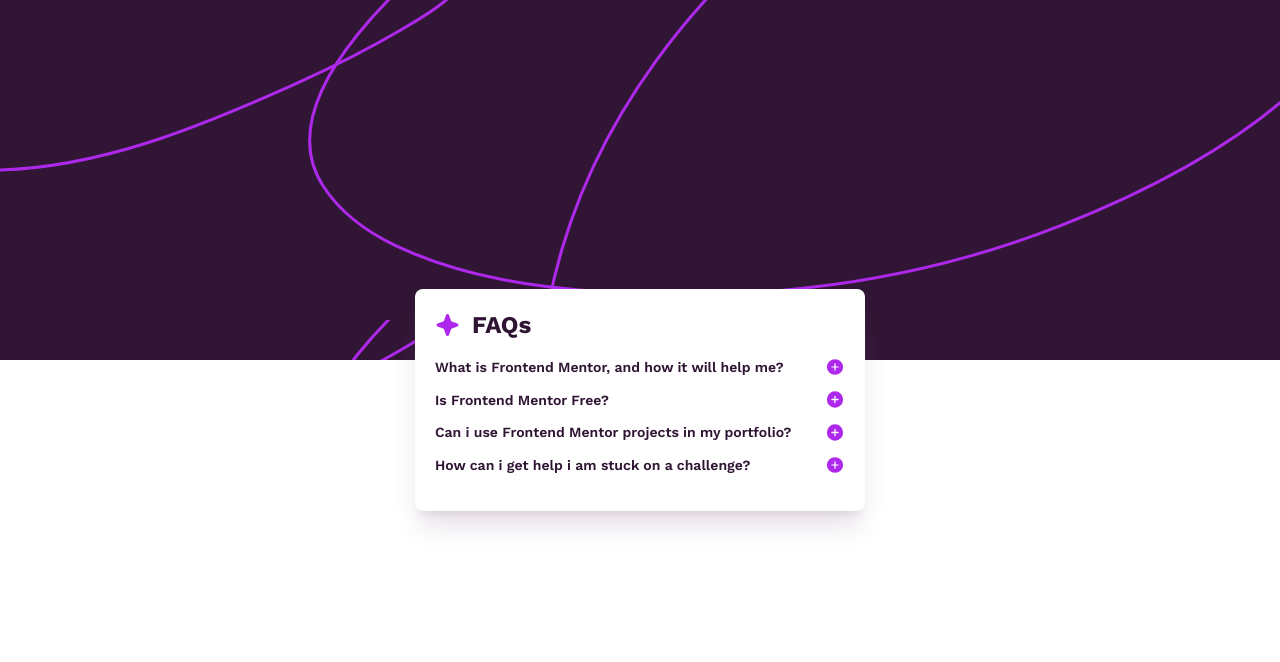
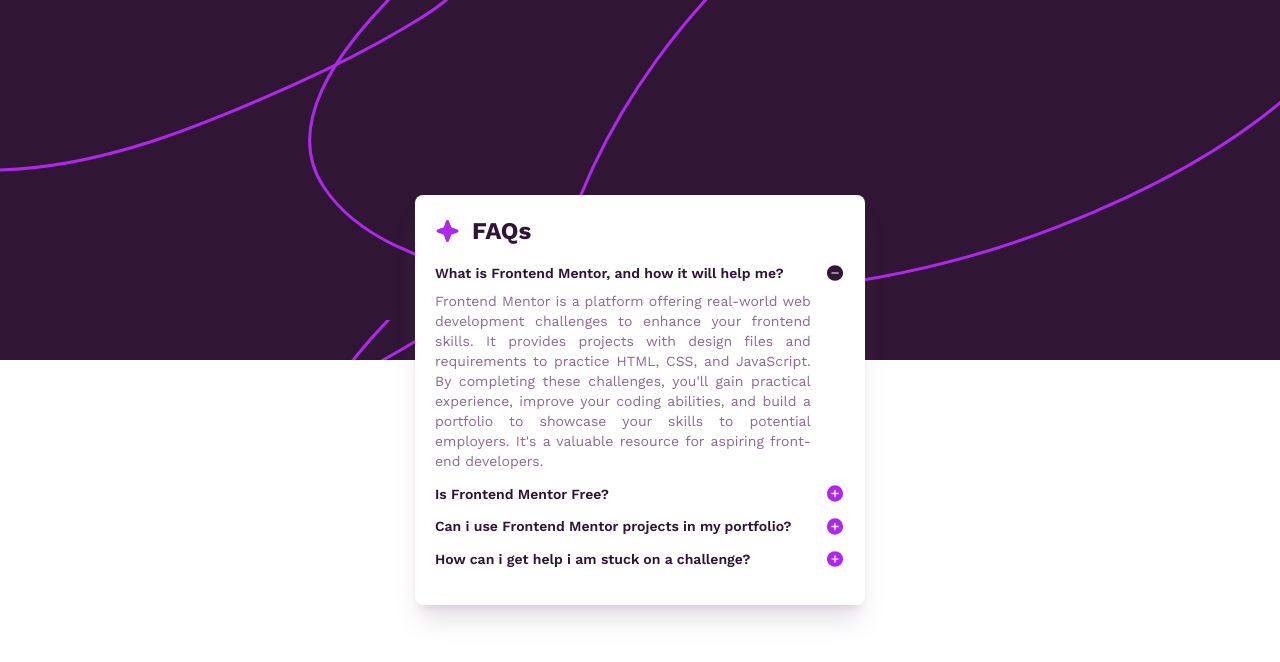
Before and after one commit to w3Scribe/FM04, a Next.js app: page / in a window 1280 px wide. Both pictures are taken after a click on the button "What is Frontend Mentor, and how it will help me?". Shown: the top 662 px of the page. Built offline with nearby package versions, Linux system fonts and the light colour scheme.

Commit message:
testing diamention on vercel live

```diff
--- a/src/app/page.tsx
+++ b/src/app/page.tsx
@@ -1,17 +1,18 @@
-'use client'
+"use client";
 
-import Image from "next/image"
-import accordionData from "./constants"
-import {motion, AnimatePresence} from "framer-motion"
-import { useState } from "react"
+import Image from "next/image";
+import accordionData from "./constants";
+import { motion, AnimatePresence } from "framer-motion";
+import { useState } from "react";
 
-export default function Accordion():JSX.Element{
-
+export default function Accordion(): JSX.Element {
   const [isOpen, setIsOpen] = useState<number | null>(null);
 
-  const getControlIconSrc = (key:number) =>{
-    return isOpen ? '/icon-minus.svg' : '/icon-plus.svg';
-  }
+  const getControlIconSrc = (key: number) => {
+    return isOpen === key ? "/icon-minus.svg" : "/icon-plus.svg";
+  };
+
+  const openDesc = (key: number) => setIsOpen(isOpen === key ? null : key);
 
   return (
     <main className=" w-full h-svh sm:h-screen relative before:content-[''] before:left-0 before:top-0 before:absolute before:w-full before:h-1/2 before:sm:h-[45%] before:bg-mobile before:sm:bg-desk before:-z-10 grid place-items-center">
@@ -31,8 +32,13 @@
           {accordionData.map(
             ({ title, desc }, key): JSX.Element => (
               <div key={key}>
-               <button className=" w-full flex justify-between items-center gap-x-2">
-                 <h5 className=" text-[12px] sm:text-sm font-semibold text-dark-purple hover:text-purple-800">{title}</h5>
+                <button
+                  className=" w-full flex justify-between items-center gap-x-2"
+                  onClick={() => openDesc(key)}
+                >
+                  <h5 className=" text-[12px] sm:text-sm font-semibold text-dark-purple hover:text-purple-800">
+                    {title}
+                  </h5>
                   <Image
                     src={getControlIconSrc(key)}
                     alt="control accordion icon"
@@ -40,6 +46,15 @@
                     height={20}
                   />
                 </button>
+                <AnimatePresence>
+                  {isOpen === key  && (
+                    <motion.div className="mt-2">
+                      <p className="text-sm w-11/12 text-justify text-grayish-purple">
+                        {desc}
+                      </p>
+                    </motion.div>
+                  )}
+                </AnimatePresence>
               </div>
             )
           )}
```
Lines whose indentation alone changed are shown as unchanged.
